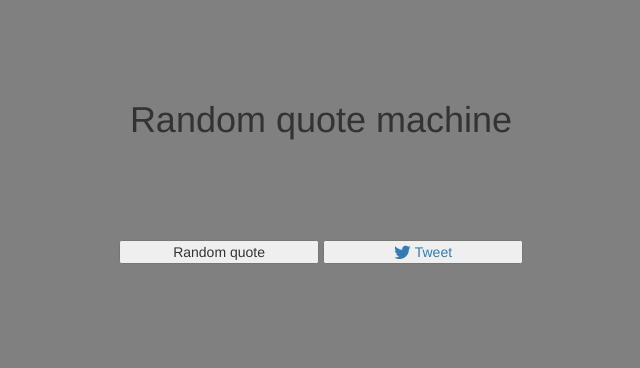
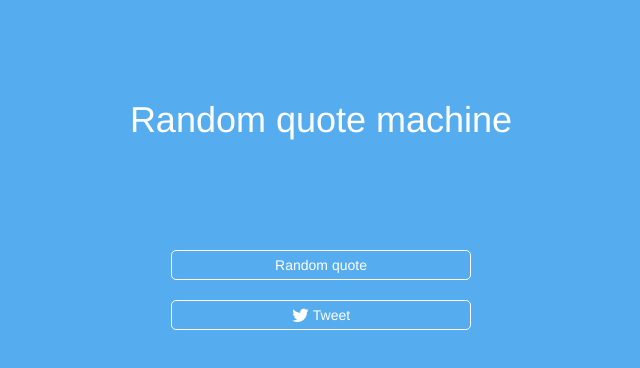
Before and after one commit to g-szerminski/zadanie12.5, a website: page index.html in a window 1280 px wide. Shown: the whole page, without its empty margins (319-959 px from the left). Drawn offline with nearby package versions, Linux system fonts and the light colour scheme; no server answers.

Commit message:
Add html ul and styles

```diff
--- a/css/style.css
+++ b/css/style.css
@@ -5,20 +5,36 @@
 }
 
 body {
-	background-color: gray;
+	background-color: #55ACEE;
 	text-align: center;
 	margin-top: 100px;
+	color: #fff;
 }
 
 header h1 {
 	margin-bottom: 80px;
 }
 
+header ul {
+	list-style-type: none;
+}
+
 button {
-	width: 200px;
+	width: 300px;
+	height: 30px;
+	margin: 10px;
+	background-color: #55ACEE;
+	color: #fff;
+	border-radius: 5px;
+	border: 1px solid #fff;
+}
+
+button i, a {
+	color: #fff;
 }
 
 .buttons {
 	margin-top: 100px;
 	display: block;
+	color: #fff;
 }
--- a/index.html
+++ b/index.html
@@ -20,11 +20,16 @@
           <h3 class="author"></h3>
         </div>
         <div class="buttons">
-          <button class="trigger"> Random quote </button>
-          <button><a href="#" target="_blank" class="tweet"><i class="fa fa-lg fa-twitter"></i> Tweet</a></button>
+          <ul>
+              <li>
+                <button class="trigger"> Random quote </button>
+              </li>
+              <li>
+                <button><a href="#" target="_blank" class="tweet"><i class="fa fa-lg fa-twitter"></i> Tweet</a></button>
+              </li>
+          </ul>
         </div>
     </main>
-
   <script async src="scripts.js" type="text/javascript"></script>
   <script src="https://code.jquery.com/jquery-1.12.3.min.js"></script>
   <script src="https://maxcdn.bootstrapcdn.com/bootstrap/3.3.7/js/bootstrap.min.js" integrity="sha384-Tc5IQib027qvyjSMfHjOMaLkfuWVxZxUPnCJA7l2mCWNIpG9mGCD8wGNIcPD7Txa" crossorigin="anonymous"></script>
```
